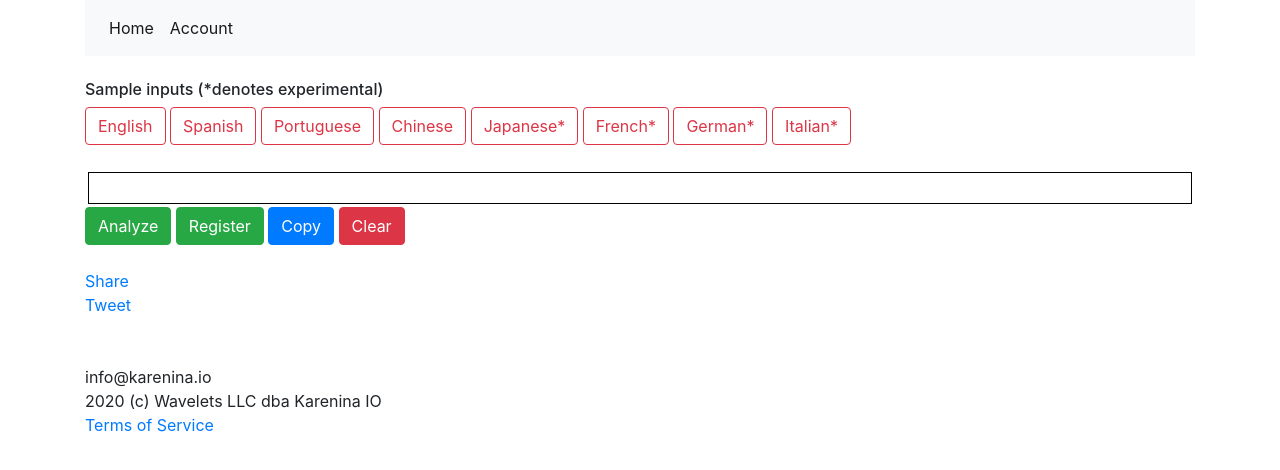
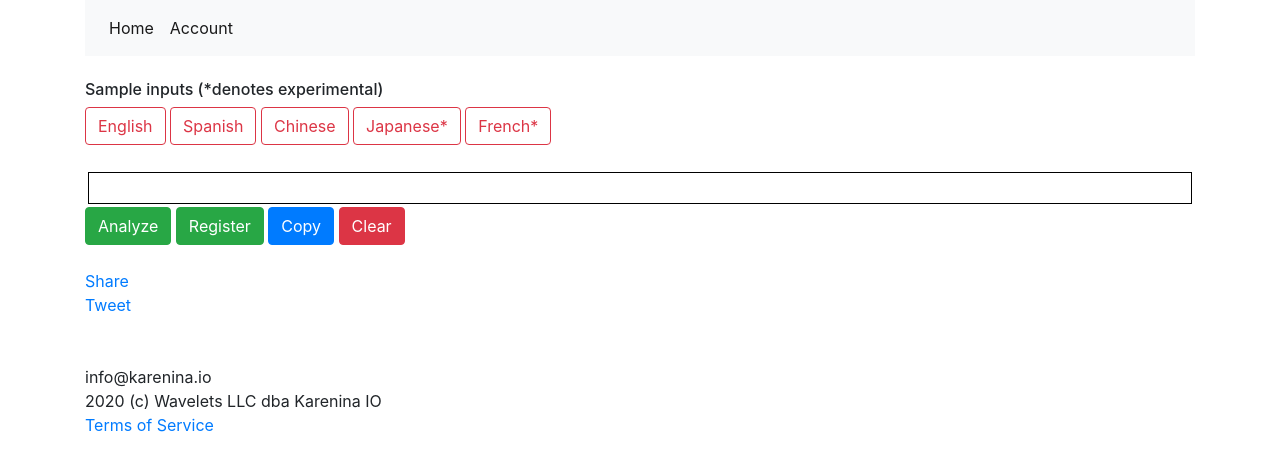
Before and after one commit to karenina-io/karenina-io.github.io, a plain HTML site: page index.html in a window 1280 px wide. Drawn offline with nearby package versions, Linux system fonts and the light colour scheme.

Commit message:
some message

```diff
--- a/index.html
+++ b/index.html
@@ -7,14 +7,14 @@
             <h6>Sample inputs (*denotes experimental) </h6>
             <button class="btn btn-outline-danger" id='en'>English</button>
             <button class="btn btn-outline-danger" id='es'>Spanish</button>
-            <button class="btn btn-outline-danger" id='pt'>Portuguese</button>
+<!--            <button class="btn btn-outline-danger" id='pt'>Portuguese</button>-->
             <button class="btn btn-outline-danger" id='zh'>Chinese</button>
 <!--            <button class="btn btn-outline-danger" id='ar'>Arabic*</button>-->
             <button class="btn btn-outline-danger" id='ja'>Japanese*</button>
 <!--            <button class="btn btn-outline-danger" id='ko'>Korean*</button>-->
             <button class="btn btn-outline-danger" id='fr'>French*</button>
-            <button class="btn btn-outline-danger" id='de'>German*</button>
-            <button class="btn btn-outline-danger" id='it'>Italian*</button>
+<!--            <button class="btn btn-outline-danger" id='de'>German*</button>-->
+<!--            <button class="btn btn-outline-danger" id='it'>Italian*</button>-->
 
             <br>
             <br>
```
